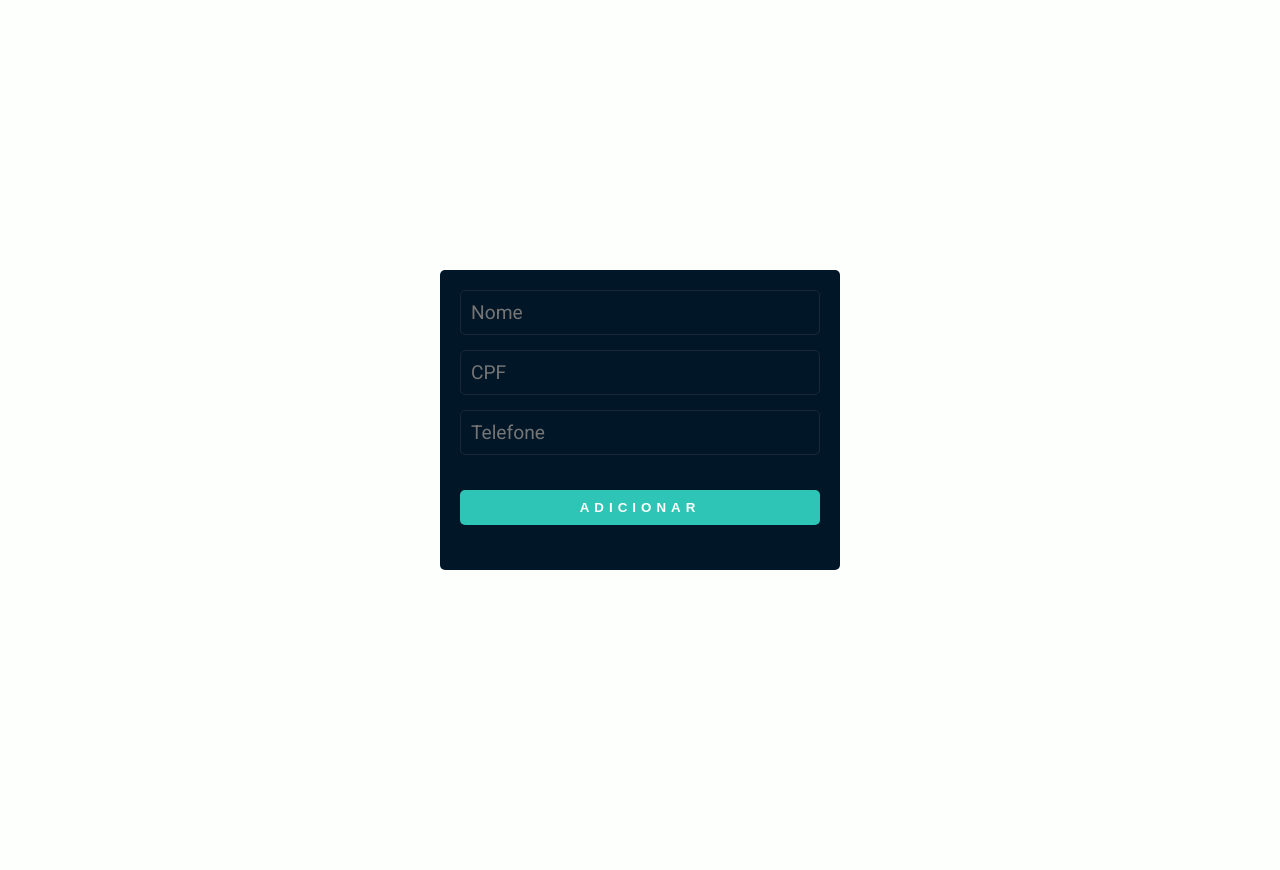
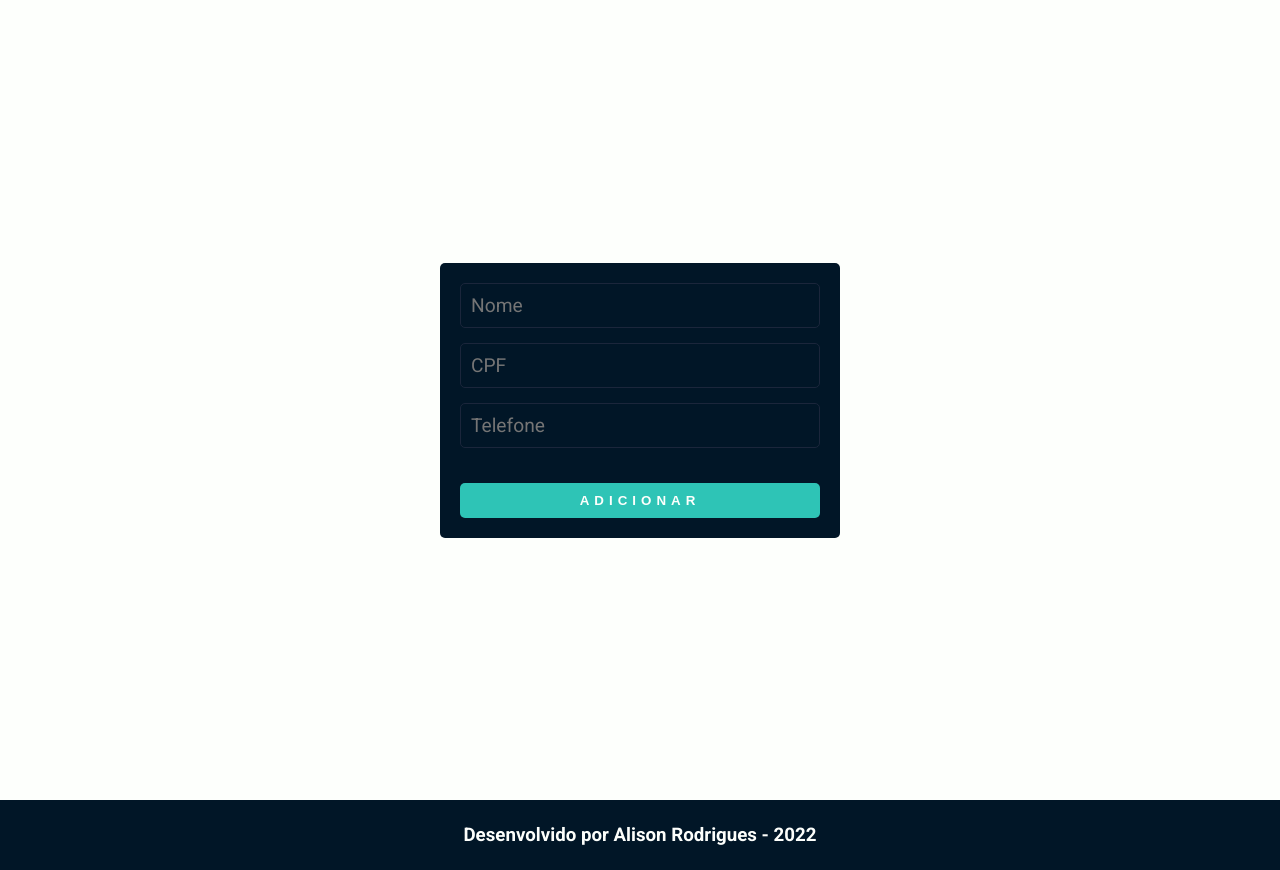
Before and after one commit to Alison-Rodrigues/crud-php-postgres, a PHP site: template src/pages/user/create.user.php in a window 1280 px wide. Before the commit the page ends 570 px from the top, so only its background shows below. Run offline with PHP 8.4, Linux system fonts and the light colour scheme; the template is opened without the code that fills it, so the values that code supplies are empty; some libraries are stand-ins or nearby versions.

Commit message:
UPDATED footer and return for homepage

```diff
--- a/css/styles.css
+++ b/css/styles.css
@@ -11,6 +11,8 @@
     --bg-card: #011627;
     --font-color: #fdfffc;
     --bg-color-button-create: #2ec4b6;
+    --bg-color-button-cancel: #ea3449;
+    --bg-footer: #011627;
 }
 
 body {
@@ -18,7 +20,6 @@ body {
     background-color: var(--bg-color);
     min-height: 100vh;
     width: 100%;
-    padding: 20px;
 }
 .card-container {
     width: 100%;
@@ -26,16 +27,17 @@ body {
     display: flex;
     flex-direction: column;
     align-items: center;
+    color: var(--font-color);
+    padding: 20px;
 }
 .card {
     background-color: var(--bg-card);
-    color: var(--font-color);
-    width: 80%;
+    width: 90%;
     padding: 20px;
     margin: 10px 0;
     border-radius: 5px;
     display: grid;
-    grid-template-columns: repeat(3, 1fr) 70px 70px;
+    grid-template-columns: 2fr repeat(2, 1fr) repeat(2, 70px);
     align-items: center;
     justify-content: center;
     text-transform: uppercase;
@@ -84,15 +86,18 @@ body {
     display: flex;
     justify-content: center;
     align-items: center;
+    color: var(--font-color);
+    padding: 20px;
 }
 .form {
     display: flex;
     flex-direction: column;
     width: 400px;
-    height: 300px;
+    height: auto;
     background-color: var(--bg-card);
     padding: 20px;
     border-radius: 5px;
+    text-align: center;
 }
 .form .input-user {
     margin-bottom: 15px;
@@ -109,9 +114,37 @@ body {
     border: none;
     cursor: pointer;
     margin-top: 20px;
+    margin-bottom: 0;
 }
 .button-create:hover,
 .button-submit:hover {
     box-shadow: 5px 5px 10px rgba(0, 0, 0, 0.5);
     background-color: #1a8075;
 }
+.button-cancel {
+    background-color: var(--bg-color-button-cancel);
+    padding: 10px 15px;
+    color: var(--font-color);
+    text-transform: uppercase;
+    font-weight: 900;
+    letter-spacing: 5px;
+    border-radius: 5px;
+    text-decoration: none;
+    transition: all .2s;
+    text-align: center;
+    font-size: 0.9rem;
+    margin-top: 20px;
+}
+.button-cancel:hover {
+    box-shadow: 5px 5px 10px rgba(0, 0, 0, 0.5);
+    background-color: #970d1d;
+}
+.footer {
+    width: 100%;
+    height: 70px;
+    background-color: var(--bg-footer);
+    color: var(--font-color);
+    display: flex;
+    align-items: center;
+    justify-content: center;
+}
--- a/src/database/db.users.php
+++ b/src/database/db.users.php
@@ -20,6 +20,8 @@ function createUserDb($pdo, $nome, $cpf, $tel) {
         ':cpf' => $cpf,
         ':tel' => $tel,
     ]);
+
+    return header('location: ./list.users.php');
 }
 
 function deleteUserDb($pdo, $id) {
@@ -30,7 +32,7 @@ function deleteUserDb($pdo, $id) {
     $statement -> bindParam(':id', $id, PDO::PARAM_INT);
 
     if($statement->execute()) {
-        return true;
+        return header('location: ./list.users.php');
     }
 }
 
@@ -45,6 +47,6 @@ function updateUserDb($pdo, $id, $nome, $cpf, $tel) {
     $statement -> bindParam(':id', $id, PDO::PARAM_INT);
 
     if($statement->execute()) {
-        return true;
+        return header('location: ./list.users.php');
     }
 }
--- a/src/pages/partials/footer.php
+++ b/src/pages/partials/footer.php
@@ -1,5 +1,6 @@
     <footer class="footer">
-        <h2>Crud - PHP</h2>
+        <h3>Desenvolvido por Alison Rodrigues - 2022</h3>
     </footer>
+
 </body>
 </html>
--- a/src/pages/user/create.user.php
+++ b/src/pages/user/create.user.php
@@ -19,3 +19,5 @@
 
     </form>
 </main><!--form-container-->
+
+<?php require_once './src/pages/partials/footer.php' ?>
--- a/src/pages/user/list.users.php
+++ b/src/pages/user/list.users.php
@@ -34,3 +34,5 @@
     </article><!--card-->
     <?php endforeach; ?>
 </main><!--card-container-->
+
+<?php require_once './src/pages/partials/footer.php' ?>
--- a/src/pages/user/update.user.php
+++ b/src/pages/user/update.user.php
@@ -23,3 +23,5 @@
 
     </form>
 </main><!--form-container-->
+
+<?php require_once './src/pages/partials/footer.php' ?>
```
Also changed, not shown: src/pages/user/delete.user.php (+5 -2 lines).
